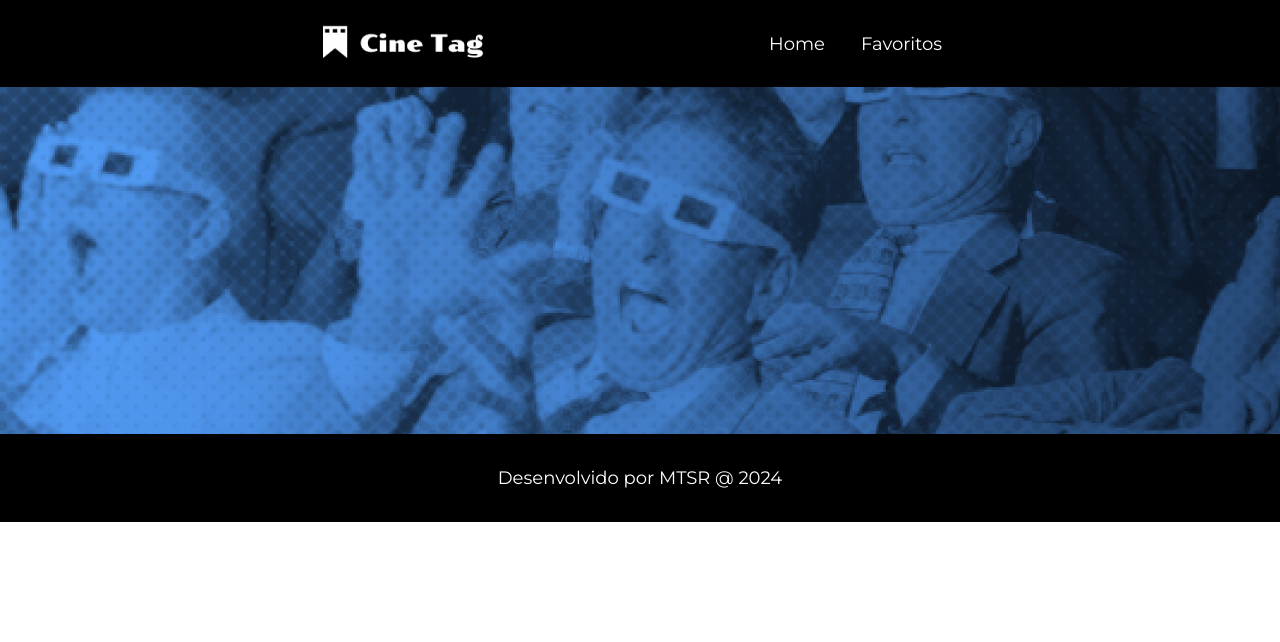
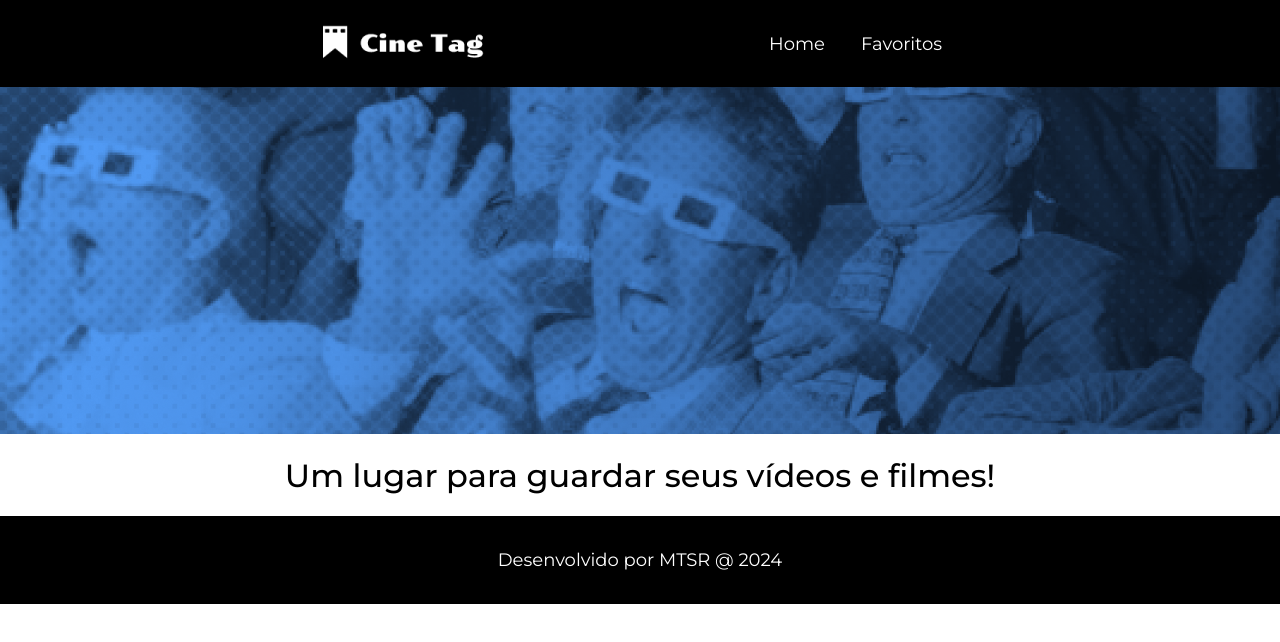
Before and after one commit to matheusrodacki/cine-tag-react, a React (Vite) app: page / in a window 1280 px wide. Shown: the top 642 px of the page. Built offline with nearby package versions, Linux system fonts and the light colour scheme.

Commit message:
Adiciona Card and Titulo components

```diff
--- /dev/null
+++ b/src/components/Titulo/Titulo.module.css
@@ -0,0 +1,5 @@
+.titulo h1{
+  font-size: 32px;
+  font-weight: 500;
+  text-align: center;
+}
--- /dev/null
+++ b/src/components/Titulo/index.jsx
@@ -0,0 +1,6 @@
+import styles from './Titulo.module.css';
+
+function Titulo({ children }) {
+  return <div className={styles.titulo}>{children}</div>;
+}
+export default Titulo;
--- a/src/pages/Inicio/index.jsx
+++ b/src/pages/Inicio/index.jsx
@@ -1,12 +1,16 @@
 import Banner from 'components/Banner';
 import Cabecalho from 'components/Cabecalho';
 import Rodape from 'components/Rodape';
+import Titulo from 'components/Titulo';
 
 function Inicio() {
   return (
     <>
       <Cabecalho />
       <Banner imagem={'home'} />
+      <Titulo>
+        <h1>Um lugar para guardar seus vídeos e filmes!</h1>
+      </Titulo>
       <Rodape />
     </>
   );
```
Also changed, not shown: src/components/Card/Card.module.css (added), src/components/Card/index.jsx (added).
